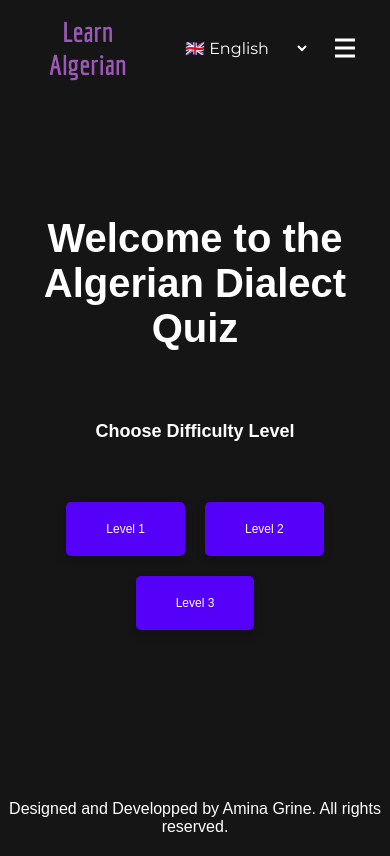
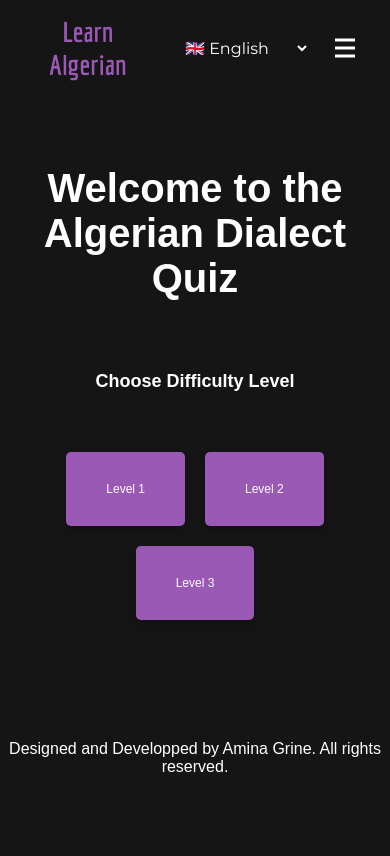
Before and after one commit to aminagr/AlgerianDialect, a React (Vite) app: page /quiz in a window 390 px wide. Built offline with nearby package versions, Linux system fonts and the light colour scheme.

Commit message:
Last final version of the App

```diff
--- a/src/index.css
+++ b/src/index.css
@@ -34,3 +34,7 @@ a {
     text-decoration: none;
     color: inherit;
 }
+@media (max-width: 600px){
+    .content{
+        min-height: 70vh;}
+}
--- a/src/styles/Home.css
+++ b/src/styles/Home.css
@@ -2,7 +2,7 @@
     --color-violet: #5500f9;
     --color-dark: #151515;
     --color-white: #ffffff;
-    --color-button: #6b28e9;
+    --color-button: #9B59B6;
     --color-button-hover: rgba(0, 0, 0, 0.4);
 }
 
@@ -55,7 +55,7 @@
 }
 
 .card-button {
-    background-color: var(--color-button);
+    background-color: #9b59b6;
     color: var(--color-white);
     padding: 20px 30px;
     border-radius: 12px;
@@ -78,6 +78,11 @@
     background-color: var(--color-violet);
 }
 
+.courses-button,
+.quizzes-button {
+
+    background-color:#9b59b6;
+}
 
 
 
--- a/src/styles/Quiz.css
+++ b/src/styles/Quiz.css
@@ -19,8 +19,8 @@
 }
 
 .quiz-page {
-  padding-top: 100px;
-  padding-bottom: 100px;
+  padding-top: 50px;
+  padding-bottom: 50px;
   background-color: var(--background-dark);
 }
 
@@ -42,8 +42,8 @@ button {
 }
 
 .level-button{
-  background-color: var(--purple);
-  padding: 20px 40px;
+  background-color: #9b59b6;
+  padding: 30px 40px;
 }
 .level-button:hover{
   background-color: var(--purple-hover);
```
